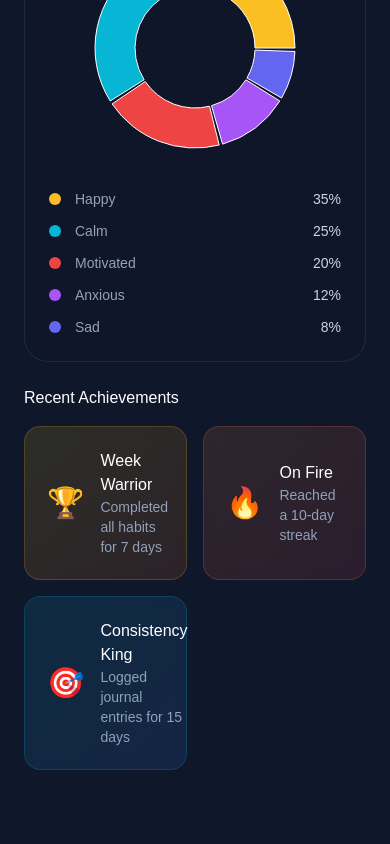
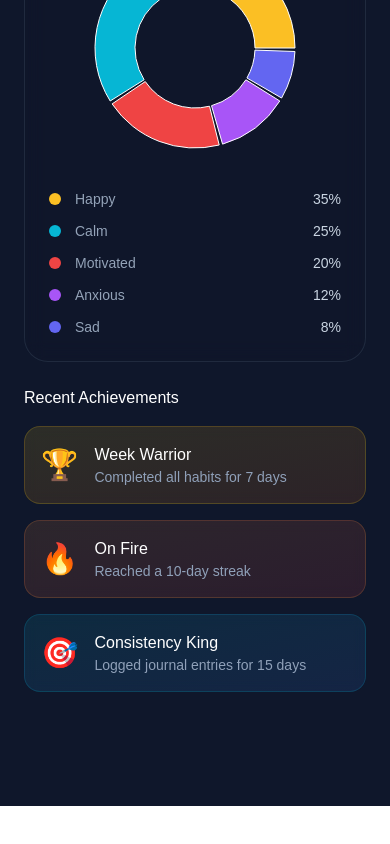
Before and after one commit to christian-hopper/ascent-frontend, a React (Vite) app: page /ascent-frontend/insights in a window 390 px wide. Shown: the part 1246-2090 px from the top of the page. After the commit the page ends 2052 px from the top, so only its background shows below. Built offline with nearby package versions, Linux system fonts and the light colour scheme.

Commit message:
Fix Insights achievement list layout on small screens by setting single-column grid

```diff
--- a/src/pages/Insights/Insights.css
+++ b/src/pages/Insights/Insights.css
@@ -98,6 +98,10 @@
 @media screen and (max-width: 810px) {
   .insights__achievement-list {
     margin: 0 0 24px;
+    grid-template-columns: 1fr;
+  }
+  .insights__achievement {
+    padding: 16px;
   }
   .insights__chart {
     padding: 24px;
--- a/src/pages/Journal/Journal.jsx
+++ b/src/pages/Journal/Journal.jsx
@@ -5,7 +5,7 @@ import { JOURNAL_PROMPTS, MOODS } from "../../utils/constants.js";
 import { fetchRandomQuotes } from "../../utils/RandomQuotesApi.js";
 import "./Journal.css";
 
-export default function Journal() {
+function Journal() {
   const [selectedMood, setSelectedMood] = useState(null);
   const [selectedPrompt, setSelectedPrompt] = useState(0);
   const [entries, setEntries] = useState([]);
@@ -59,7 +59,7 @@ export default function Journal() {
       }),
       mood: selectedMood !== null ? MOODS[selectedMood].emoji : "📝",
       text,
-      prompt: journalPrompts[selectedPrompt],
+      prompt: JOURNAL_PROMPTS[selectedPrompt],
     };
 
     setEntries((prev) => [newEntry, ...prev]);
@@ -171,3 +171,5 @@ export default function Journal() {
     </div>
   );
 }
+
+export default Journal;
```
